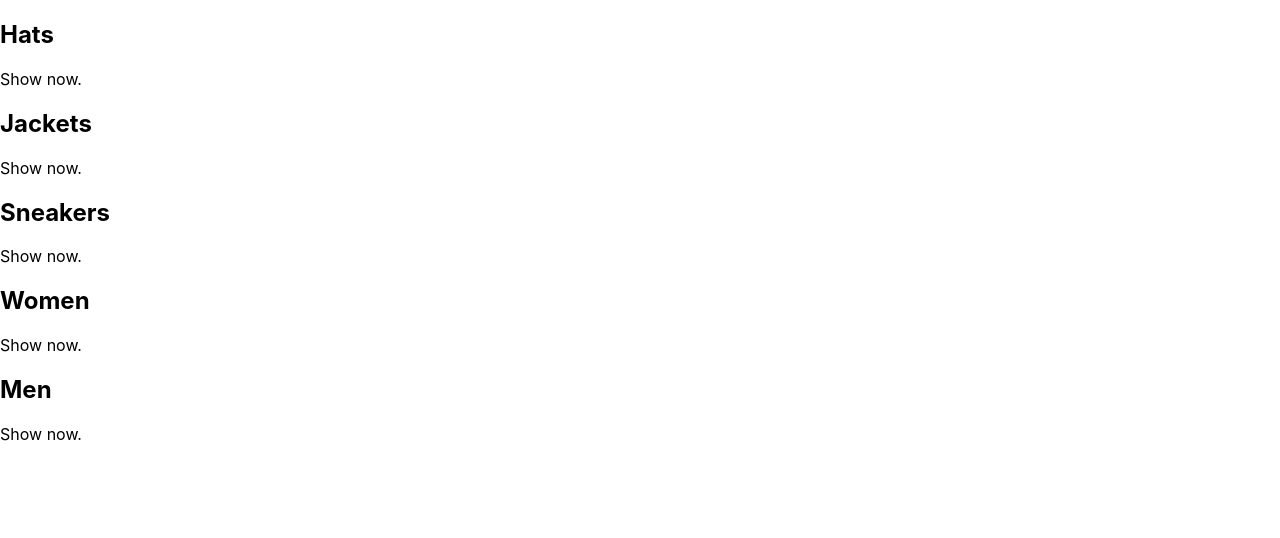
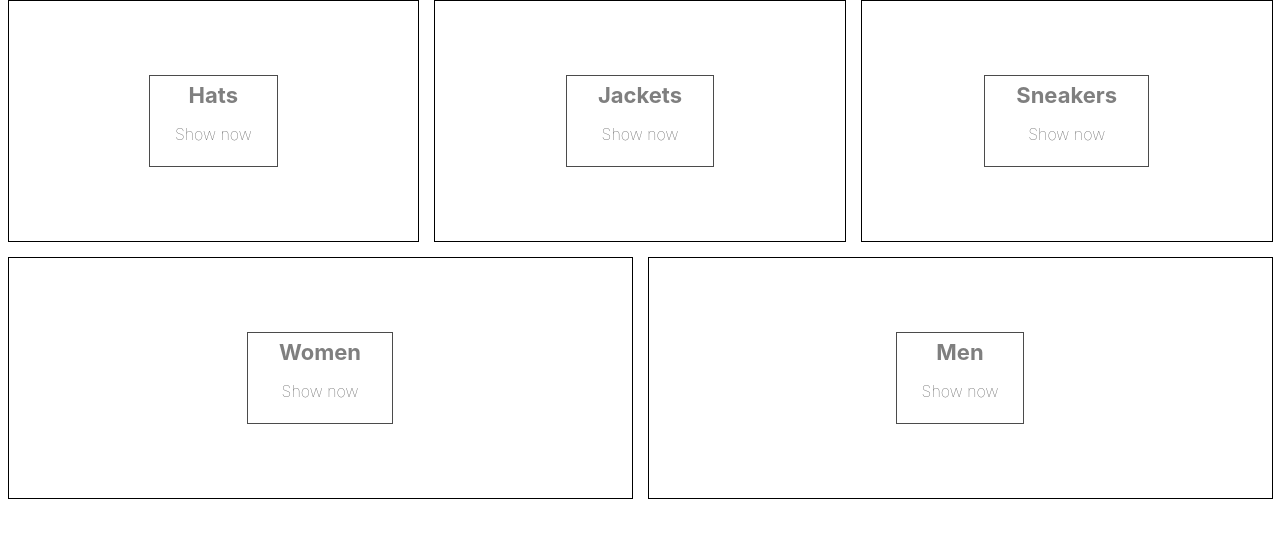
Before and after one commit to aisiklar/crwn-shopping-tut, a React (Create React App) app: page / in a window 1280 px wide. Shown: the top 538 px of the page. Built offline with nearby package versions, Linux system fonts and the light colour scheme.

Commit message:
completed L77.

```diff
--- a/package.json
+++ b/package.json
@@ -9,6 +9,7 @@
     "react": "^18.2.0",
     "react-dom": "^18.2.0",
     "react-scripts": "5.0.1",
+    "sass": "^1.56.1",
     "web-vitals": "^2.1.4"
   },
   "scripts": {
--- a/src/App.js
+++ b/src/App.js
@@ -1,41 +1,41 @@
+import './categories.styles.scss';
+
 const App = () => {
+
+  const categories = [
+    {
+      id: 1,
+      title: "Hats",
+    },
+    {
+      id: 2,
+      title: "Jackets",
+    },
+    {
+      id: 3,
+      title: "Sneakers",
+    },
+    {
+      id: 4,
+      title: "Women",
+    },
+    {
+      id: 5,
+      title: "Men",
+    },
+  ];
+
   return (
     <div className="categories-container">
-      <div className="category-container">
-        {/* <img></img> */}
-        <div className="category-body-container">
-          <h2>Hats</h2>
-          <p>Show now.</p>
+      {categories.map(({title, id}) => (
+        <div className="category-container" key={id}>
+          <div className="background-image"></div>
+          <div className="category-body-container" >
+            <h2>{title}</h2>
+            <p>Show now</p>
+          </div>
         </div>
-      </div>
-      <div className="category-container">
-        {/* <img></img> */}
-        <div className="category-body-container">
-          <h2>Jackets</h2>
-          <p>Show now.</p>
-        </div>
-      </div>
-      <div className="category-container">
-        {/* <img></img> */}
-        <div className="category-body-container">
-          <h2>Sneakers</h2>
-          <p>Show now.</p>
-        </div>
-      </div>
-      <div className="category-container">
-        {/* <img></img> */}
-        <div className="category-body-container">
-          <h2>Women</h2>
-          <p>Show now.</p>
-        </div>
-      </div>
-      <div className="category-container">
-        {/* <img></img> */}
-        <div className="category-body-container">
-          <h2>Men</h2>
-          <p>Show now.</p>
-        </div>
-      </div>
+      ))}
     </div>
   );
 };
--- /dev/null
+++ b/src/categories.styles.scss
@@ -0,0 +1,75 @@
+.categories-container {
+    width: 100%;
+    display: flex;
+    flex-wrap: wrap;
+    justify-content: space-between;
+  }
+
+  .category-container {
+    min-width: 30%;
+    height: 240px;
+    flex: 1 1 auto;
+    display: flex;
+    align-items: center;
+    justify-content: center;
+    border: 1px solid black;
+    margin: 0 7.5px 15px;
+    overflow: hidden;
+
+    &:hover {
+      cursor: pointer;
+
+      & .background-image {
+        transform: scale(1.1);
+        transition: transform 6s cubic-bezier(0.25, 0.45, 0.45, 0.95);
+      }
+
+      & .category-body-container {
+        opacity: 0.9;
+      }
+    }
+
+    &.large {
+      height: 380px;
+    }
+
+    &:first-child {
+      margin-right: 7.5px;
+    }
+
+    &:last-child {
+      margin-left: 7.5px;
+    }
+
+    .background-image {
+      width: 100%;
+      height: 100%;
+      background-size: cover;
+      background-position: center;
+    }
+
+    .category-body-container {
+      height: 90px;
+      padding: 0 25px;
+      display: flex;
+      flex-direction: column;
+      align-items: center;
+      justify-content: center;
+      border: 1px solid black;
+      background-color: white;
+      opacity: 0.7;
+      position: absolute;
+
+      h2 {
+        font-weight: bold;
+        margin: 0 6px 0;
+        font-size: 22px;
+        color: #4a4a4a;
+      }
+
+      p {
+        font-weight: lighter;
+        font-size: 16px;
+      }
+    }
+  }
```
Also changed, not shown: 1 other file (tests, documents, lock files or other folders).
